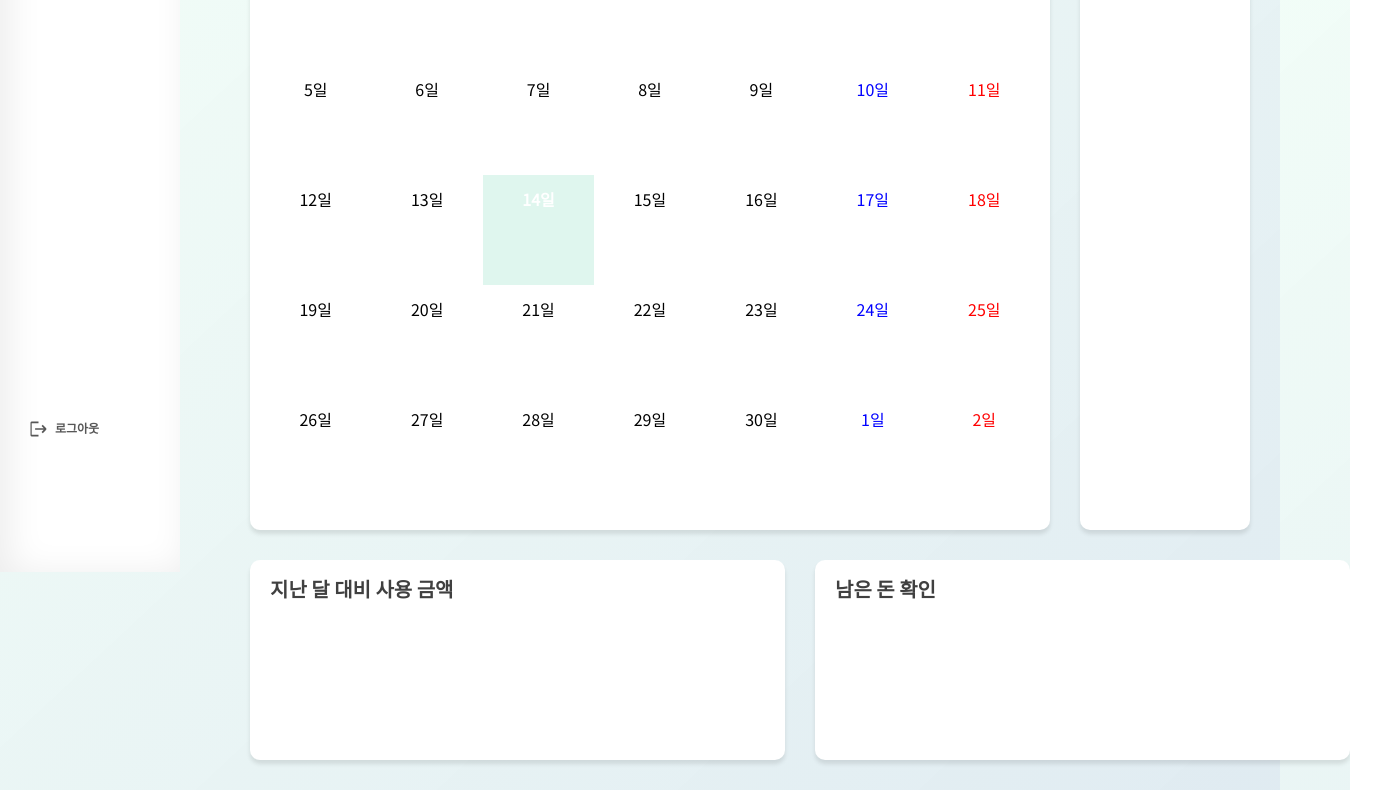
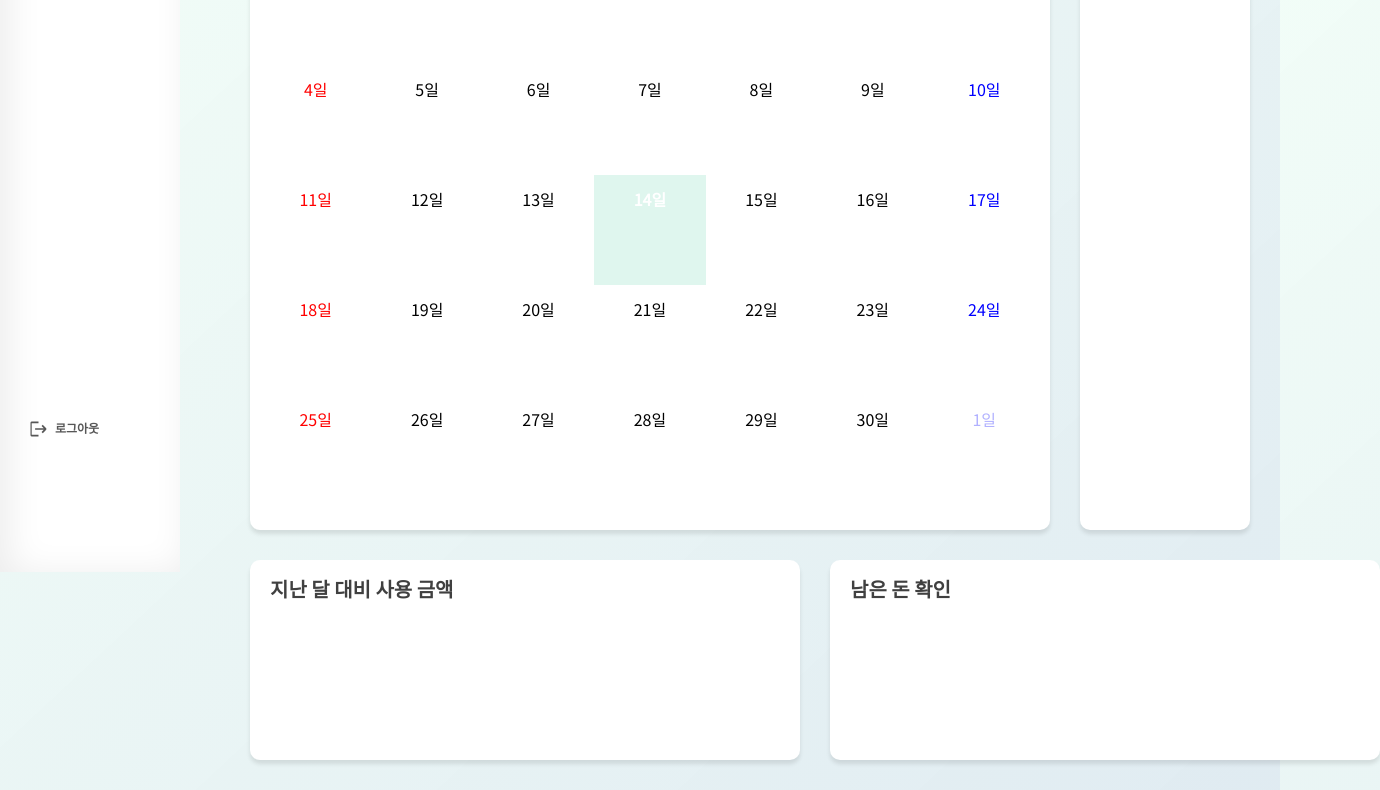
Before and after one commit to lamsasa/frontCheck, a React (Create React App) app: page / in a window 1280 px wide. Shown: the part 301-1091 px from the top of the page, 1380 px wide, since content can reach past the window. Built offline with nearby package versions, Linux system fonts and the light colour scheme; no server answers.

Commit message:
♻️ 코드 오류 수정

```diff
--- a/src/components/calendar/MyCal.css
+++ b/src/components/calendar/MyCal.css
@@ -94,7 +94,7 @@ abbr[title] {
   color: red;
 }
 
-.react-calendar__month-view__days__day--weekend:nth-child(7n-1) {
+.react-calendar__month-view__days__day--weekend:nth-child(7n) {
   color: blue;
 }
 
@@ -128,3 +128,8 @@ abbr[title] {
 .react-calendar__month-view__weekdays {
   font-size: 1.2em;
 }
+
+/* 해당 월의 날짜가 아니면 투명도 0.5 */
+.react-calendar__month-view__days__day--neighboringMonth {
+  opacity: 0.3;
+}
--- a/src/components/calendar/MyCal.jsx
+++ b/src/components/calendar/MyCal.jsx
@@ -52,6 +52,8 @@ const MYCalendar = ({ isCal }) => {
               onChange={setDate}
               defaultValue={new Date()}
               tileContent={tileContent}
+              calendarType="US" // 요일을 일요일부터 시작하도록 설정
+              // formatDay={(locale, date) => moment(date).format("D")} // '일' 제외하고 숫자만 보이도록 설정
             />
           </div>
         ) : (
@@ -67,6 +69,7 @@ const MYCalendar = ({ isCal }) => {
               value={date}
               onChange={setDate}
               defaultValue={new Date()}
+              calendarType="US" // 요일을 일요일부터 시작하도록 설정
             />
           </div>
         )}
--- a/src/pages/MainHome/HomePage.jsx
+++ b/src/pages/MainHome/HomePage.jsx
@@ -35,7 +35,7 @@ const Home = () => {
               isOn={isOn}
               handleToggle={handleToggle}
             />
-            <Plus />
+            {/* <Plus/> */}
             {/* <ToggleButtonSmall
             onText="일 정"
             offText="가계부"
@@ -91,7 +91,7 @@ const CalendarContainer = styled.div`
 `;
 
 const BoxContainer = styled.div`
-  width: 1170px;
+  width: 1200px;
   height: auto;
   padding-bottom: 30px;
   display: flex;
```
